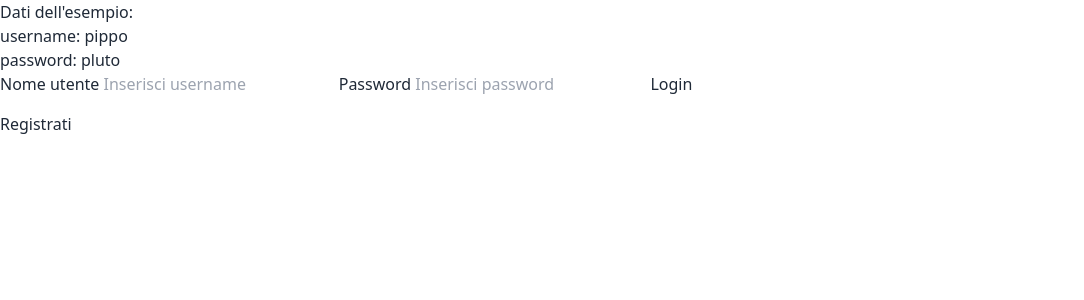
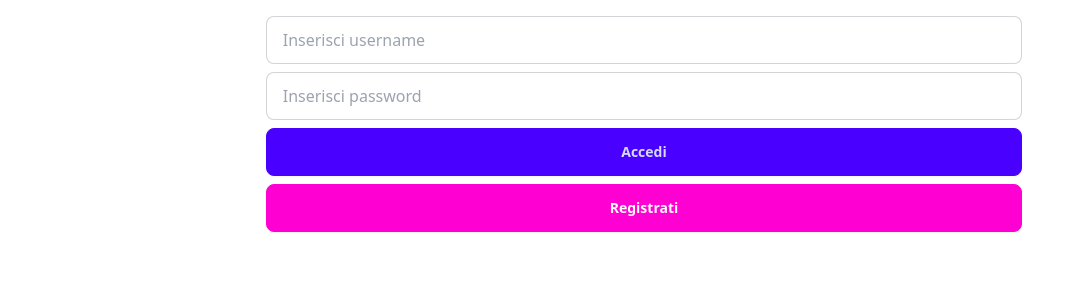
Before and after one commit to th3-7rue/phpScuola, a PHP site: page /login.php in a window 1280 px wide. Shown: the top 300 px of the page, without its empty margins (0-1084 px from the left). Run offline with PHP 8.4, Linux system fonts and the light colour scheme; some libraries are stand-ins or nearby versions.

Commit message:
Add files via upload

```diff
--- a/esempio_login/login.php
+++ b/esempio_login/login.php
@@ -27,20 +27,22 @@ require 'daisyUI.php';
 	} else {
 		//non è loggato quindi mostro il form
 		?>
-		<p>Dati dell'esempio:</p>
-		<p>username: pippo</p>
-		<p>password: pluto</p>
-		<form id="login" name="login" method="post" action="login.script.php">
+		<div class='m-3 flex place-content-center align-middle'>
 
-			<label for="usr">Nome utente</label>
-			<input type="text" placeholder="Inserisci username" name="usr" required>
+			<form id="login" name="login" method="post" action="login.script.php">
 
-			<label for="pwd">Password</label>
-			<input type="password" placeholder="Inserisci password" name="pwd" required>
 
-			<input type="submit" name="submit" value="Login">
-		</form>
-		<a href="signup.php">Registrati</a>
+				<input class="input input-bordered w-full m-1" type="text" placeholder="Inserisci username" name="usr"
+					required>
+
+				<input class="input input-bordered w-full m-1" type="password" placeholder="Inserisci password" name="pwd"
+					required>
+
+				<button class="btn btn-primary w-full m-1" name="submit">Accedi</button>
+				<a class="btn btn-secondary m-1 w-full" href="signup.php">Registrati</a>
+
+			</form>
+		</div>
 		<?php
 		//comunico anche l'eventuale tentativo errato di login
 		if (isset($_SESSION["errore_login"]) && $_SESSION["errore_login"] == true) {
--- a/esempio_login/signup.php
+++ b/esempio_login/signup.php
@@ -11,7 +11,7 @@ require 'daisyUI.php';
             <input required name="username" type="text" placeholder="Username" class="input input-bordered w-full ">
             <label for="password">Password</label>
             <input required name="password" type="password" placeholder="Password" class="input input-bordered w-full ">
-            <button class="btn mt-1" type="submit">Registrati</button>
+            <button class="btn btn-primary mt-1">Registrati</button>
         </form>
     </div>
 </body>
```
